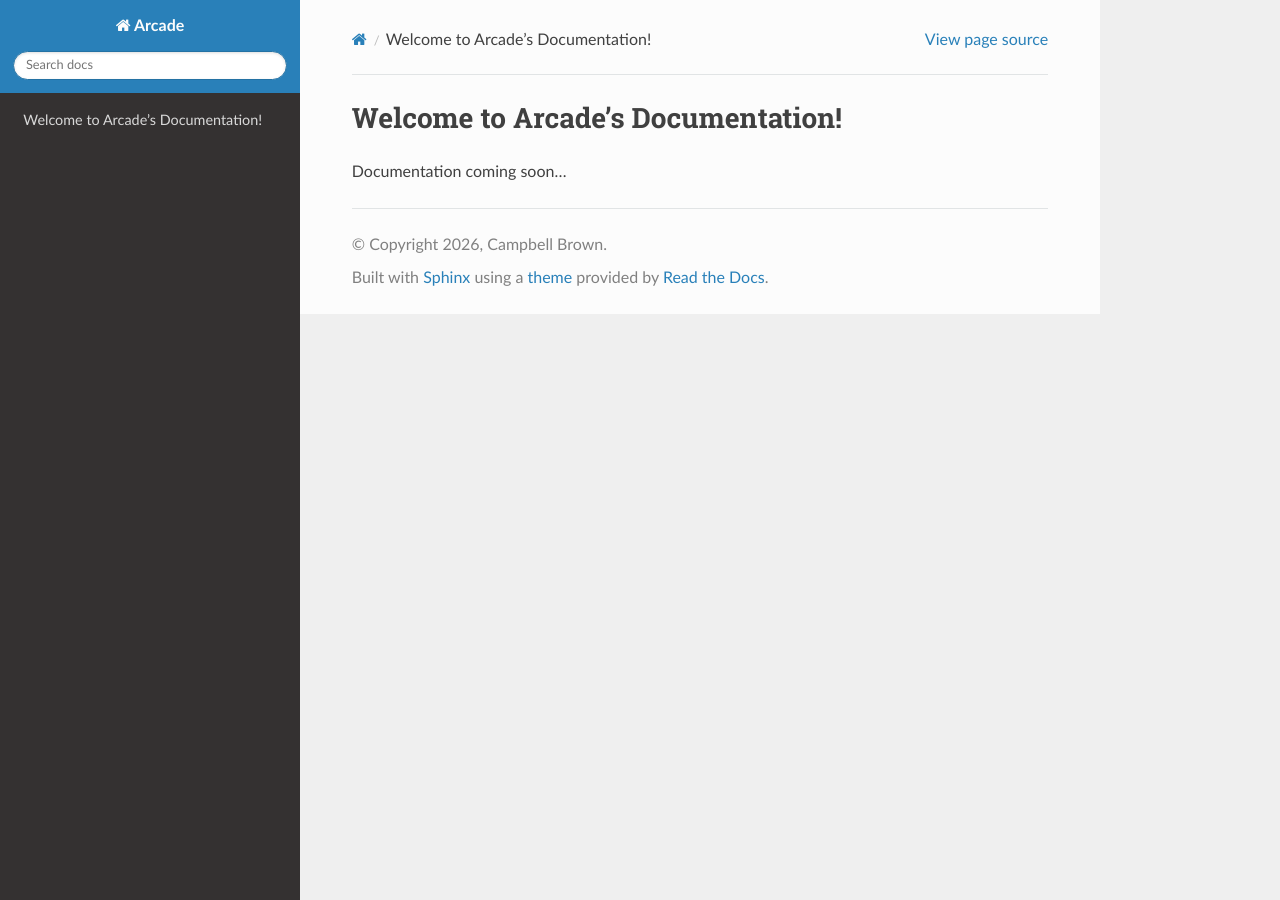
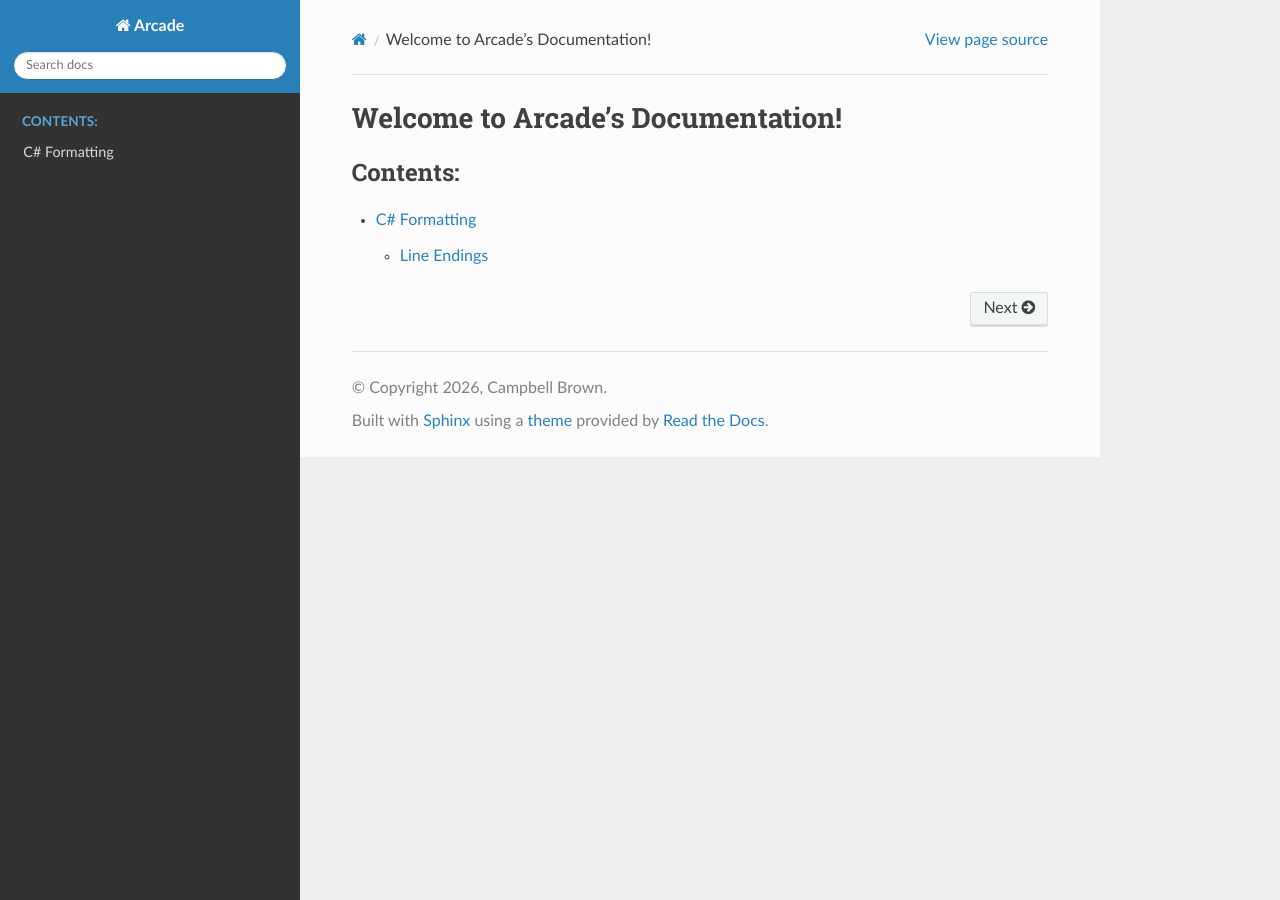
Before and after one commit to campbellmbrown/arcade, a Sphinx documentation site: the page built from docs/index.rst, in a window 1280 px wide. Built offline with Sphinx 7.4.7 and the Read the Docs theme 3.1.0, drawn with Linux system fonts in a browser that asks for light colours.

Commit message:
Updated editorconfig, added contribution guide to document line endings

```diff
--- a/docs/index.rst
+++ b/docs/index.rst
@@ -1,4 +1,8 @@
 Welcome to Arcade's Documentation!
 ==================================
 
-Documentation coming soon...
+.. toctree::
+   :maxdepth: 2
+   :caption: Contents:
+
+   contents/contribution_guide
```
Also changed, not shown: docs/contents/contribution_guide.rst (added, +53 -0 lines), 2 other files.
